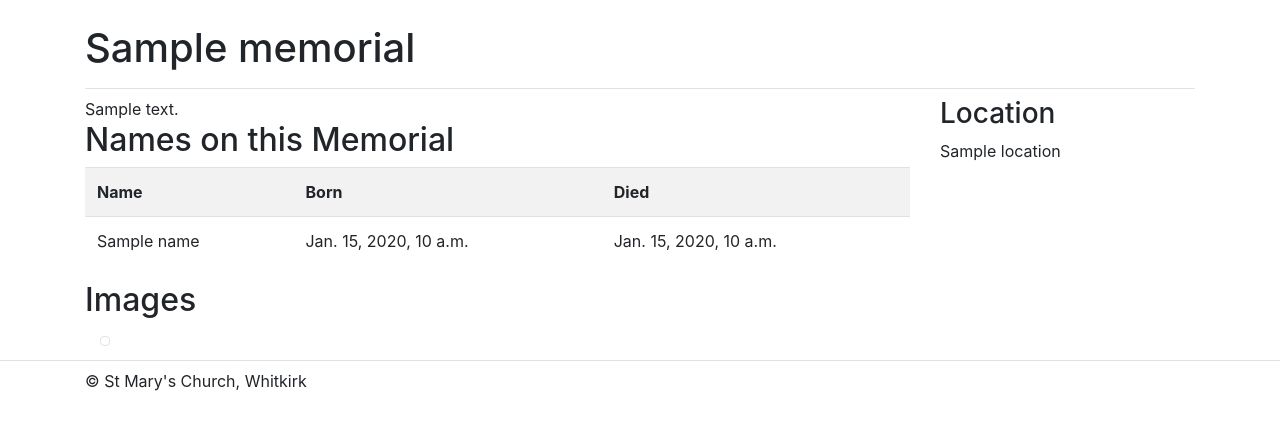
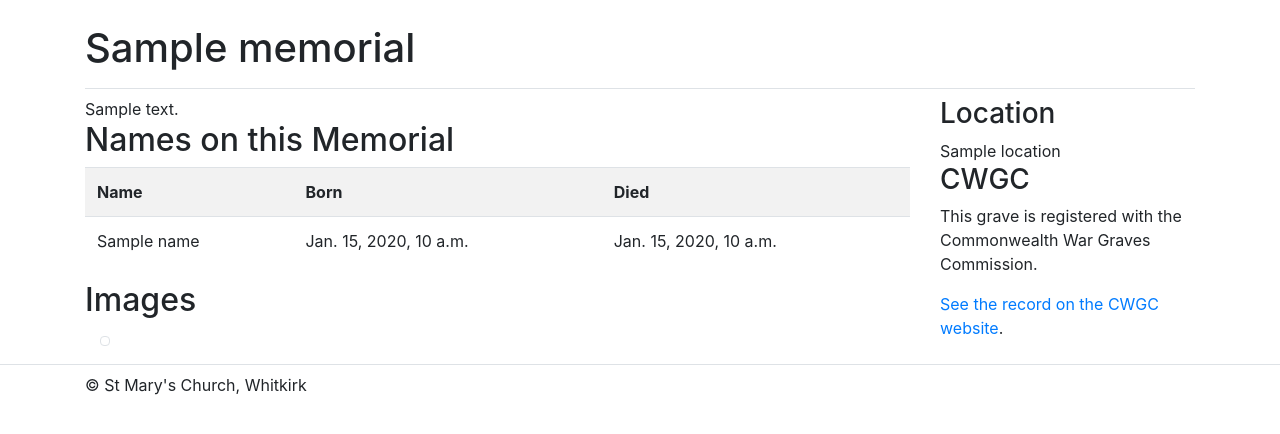
Before and after one commit to whitkirkchurch/memorials, a Django app: template core/templates/core/memorial_detail.html in a window 1280 px wide. Shown: the part 56-490 px from the top of the page. Run offline with Django 3.2, Linux system fonts and the light colour scheme; the template is opened without the code that fills it: most values are stand-ins (such as "Sample title", 1, 10 or a date in 2020); grey boxes marked "Sample" are stand-in pictures; some libraries are stand-ins or nearby versions.

Commit message:
Memorials now understand CWGC.

```diff
--- a/core/templates/core/memorial_detail.html
+++ b/core/templates/core/memorial_detail.html
@@ -98,6 +98,18 @@
             </div>
         </div>
 
+        {% if memorial.cwgc %}
+        <div class="panel panel-default">
+            <div class="panel-heading">
+                <h3 class="panel-title">CWGC</h3>
+            </div>
+            <div class="panel-body">
+                <p>This grave is registered with the Commonwealth War Graves Commission.</p>
+                <p><a href="https://www.cwgc.org/find-war-dead/casualty/{{ cwgc }}">See the record on the CWGC website</a>.</p>
+            </div>
+        </div>
+        {% endif %}
+
     </div>
 
 </div>
```
Also changed, not shown: core/models.py (+8 -0 lines), core/migrations/0004_auto_20190320_1610.py (added), core/migrations/0005_auto_20190320_1612.py (added). Lines whose indentation alone changed are shown as unchanged.
